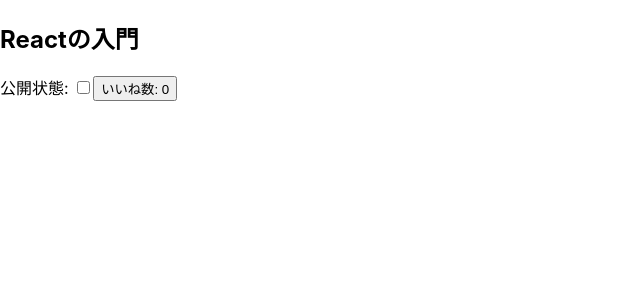
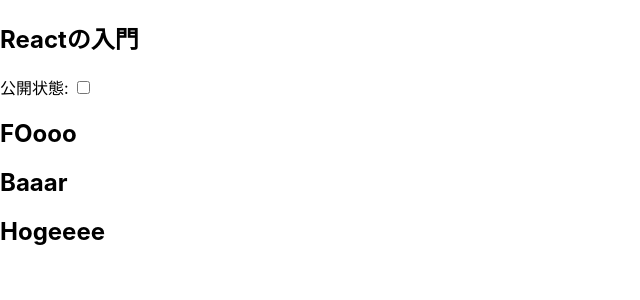
Before and after one commit to shinji0320/PracticeReact, a React (Create React App) app: page / in a window 1280 px wide. Shown: the top 300 px of the page, without its empty margins (0-640 px from the left). Built offline with nearby package versions, Linux system fonts and the light colour scheme.

Commit message:
useState使い方の学習

```diff
--- a/src/Article.jsx
+++ b/src/Article.jsx
@@ -1,14 +1,15 @@
-import React from 'react';
+import React, { useState } from 'react';
 import LikeButton from './LikeButton';
 
 const Article = (props) => {
+  const [isPublished, togglePublished] = useState(false)
 
   return (
     <div>
       <h2>{props.title}</h2>
       <label htmlFor="check">公開状態: </label>
-      <input type="checkbox" checked={props.isPublished} id="check" onClick={() => props.toggle()}/>
-      <LikeButton count={props.count} />
+      <input type="checkbox" checked={isPublished} id="check" onClick={() => togglePublished(!isPublished)}/>
+      {/* <LikeButton count={props.count} /> */}
     </div>
   )
 };
--- a/src/Blog.js
+++ b/src/Blog.js
@@ -1,53 +1,39 @@
 import React from 'react';
 import Article from './Article';
+import * as FooBar from './components/FooBar';
+import Hoge from './components/Hoge';
 
-class Blog extends React.Component {
-  constructor(props) {
-    super(props);
-    this.state = {
-      isPublished: false,
-      count: 0
-    }
-  }
+const Blog = () => {
+  // componentDidMount() {
+  //   //ボタンがクリックされたらいいねをカウントアップする
+  //   document.getElementById('counter').addEventListener('click', this.countUp)
+  // }
 
-  componentDidMount() {
-    //ボタンがクリックされたらいいねをカウントアップする
-    document.getElementById('counter').addEventListener('click', this.countUp)
-  }
+  // componentDidUpdate() {
+  //   if (this.state.count >= 10) {
+  //     this.setState({ count: 0 })
+  //   }
+  // }
 
-  componentDidUpdate() {
-    if (this.state.count >= 10) {
-      this.setState({ count: 0 })
-    }
-  }
+  // componentWillUnmount() {
+  //   document.getElementById('counter').removeEventListener('click', this.countUp)
+  // }
 
-  componentWillUnmount() {
-    document.getElementById('counter').removeEventListener('click', this.countUp)
-  }
+  // countUp = () => {
+  //   this.setState({ count: this.state.count + 1 })
+  // }
 
-  // 公開状態を反転させる関数
-  togglePublished = () => {
-    this.setState({
-      isPublished: !this.state.isPublished
-    })
-  };
-
-  countUp = () => {
-    this.setState({ count: this.state.count + 1 })
-  }
-
-  render() {
   return (
     <>
       <Article
           title={"Reactの入門"}
-            isPublished={this.state.isPublished}
-            toggle={() => this.togglePublished()}
-            count={this.state.count}
+          // count={this.state.count}
         />
+        <FooBar.Foo />
+        <FooBar.Bar />
+        <Hoge />
     </>
   )
 }
-}
 
 export default Blog
--- /dev/null
+++ b/src/components/FooBar.jsx
@@ -0,0 +1,9 @@
+import React from 'react'
+
+export function Foo() {
+  return(<h2>FOooo</h2>)
+}
+
+export const Bar = () => {
+  return(<h2>Baaar</h2>)
+};
--- /dev/null
+++ b/src/components/Hoge.jsx
@@ -0,0 +1,7 @@
+import React from 'react'
+
+export default class Hoge extends React.Component {
+  render() {
+    return(<h2>Hogeeee</h2>)
+  }
+}
```
Lines whose indentation alone changed are shown as unchanged.
